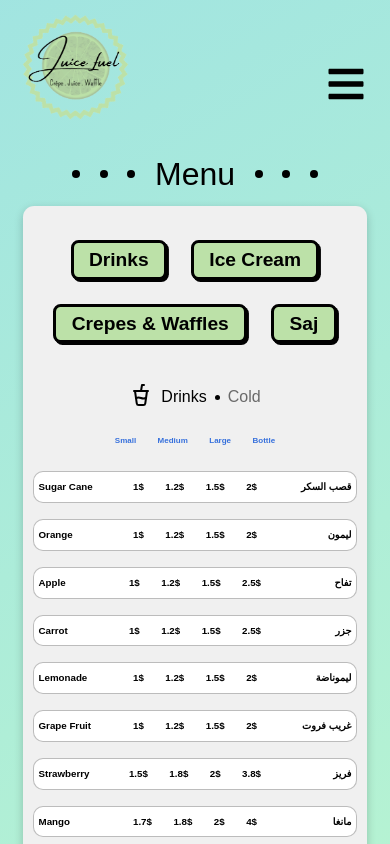
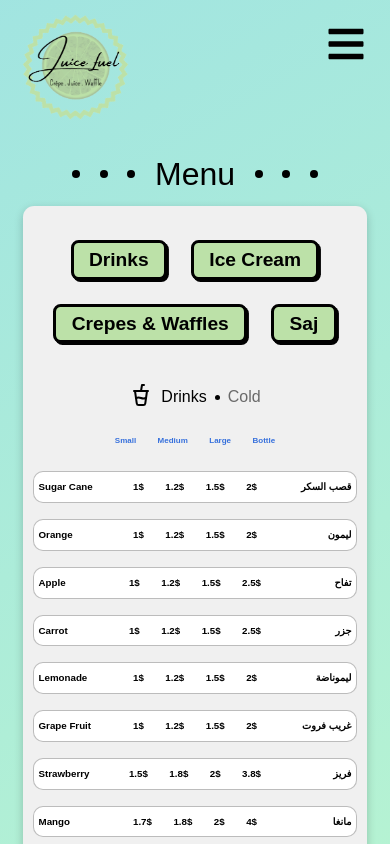
Before and after one commit to substro/Juice-Fuel, a React (Vite) app: page / in a window 390 px wide. Shown: the top 844 px of the page. Built offline with nearby package versions, Linux system fonts and the light colour scheme; a web font is replaced by a local one.

Commit message:
mobile nav #1

```diff
--- a/src/Components/NavBar.jsx
+++ b/src/Components/NavBar.jsx
@@ -22,7 +22,7 @@ export const NavBar = () => {
       >
         {isOpen ? <FaTimes /> : <FaBars />}
       </button>
-      <nav>
+      <nav className={isOpen ? "open" : ""}>
         <ul className={` primary-nav `} data-visible={isOpen}>
           <li>
             <h2>Socials</h2>
--- a/src/SCSS/footer.scss
+++ b/src/SCSS/footer.scss
@@ -93,7 +93,8 @@
   border-radius: 5px;
   cursor: pointer;
   font-size: 1rem;
-  @media (min-width:601px) {
-    padding: clamp(0.5rem, 3vw, 1.5rem) clamp(1rem, 3vw, 2rem);
+  @media (min-width: 601px) {
+    padding: clamp(0.5rem, 1.5vw, 1.5rem) clamp(1rem, 2.5vw, 2rem);
+    font-size: clamp(1.5rem, 4vw, 2.5rem);
   }
 }
--- a/src/SCSS/header.scss
+++ b/src/SCSS/header.scss
@@ -73,6 +73,14 @@
       background: rgba(0, 0, 0, 0.834);
       backdrop-filter: blur(1.5rem);
 
+      position: fixed;
+      overflow-y: auto;
+      height: 100%;
+      top: 0;
+      right: 0;
+      bottom: 0;
+      left: 0;
+
       a {
         color: white;
       }
@@ -89,7 +97,7 @@
       }
     }
   }
-	.primary-nav[data-visible='true'] {
+  .primary-nav[data-visible="true"] {
     transform: translateX(0);
   }
 
@@ -105,12 +113,17 @@
       top: 3.5rem;
       color: white;
       transition: color 300ms ease-in-out;
+
+      position: fixed;
+      top: 1.5rem;
+      right: 1.5rem;
+      z-index: 2001;
       &:focus-visible {
         outline: 5px solid white;
         outline-offset: 5px;
       }
 
-			&[data-visible='false'] {
+      &[data-visible="false"] {
         color: #000;
       }
     }
```
Lines whose indentation alone changed are shown as unchanged.
